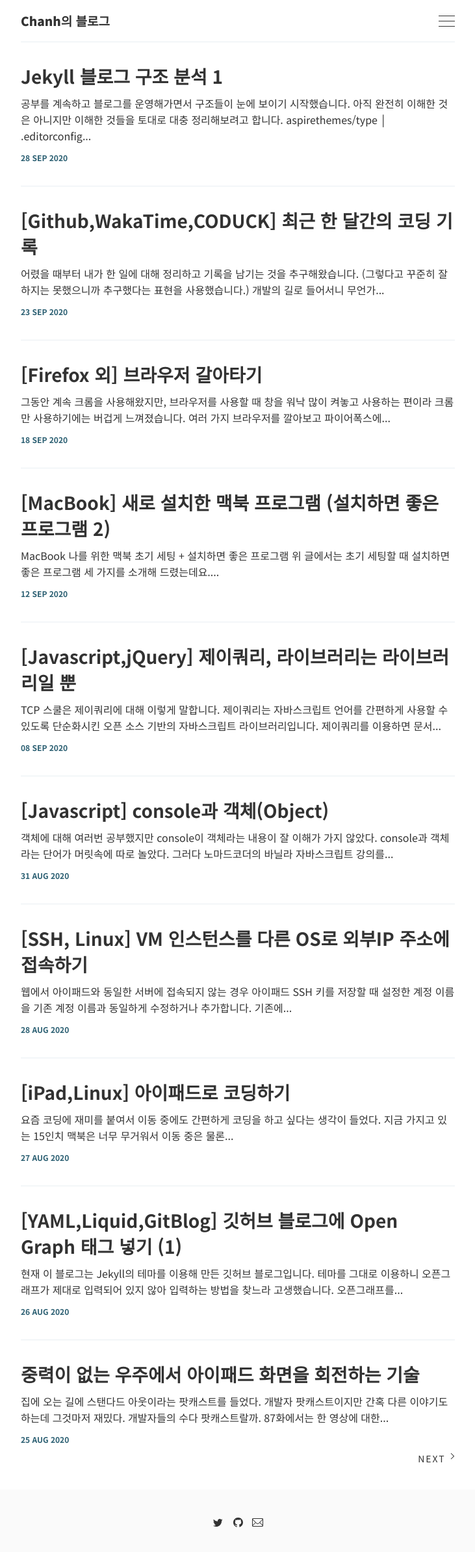
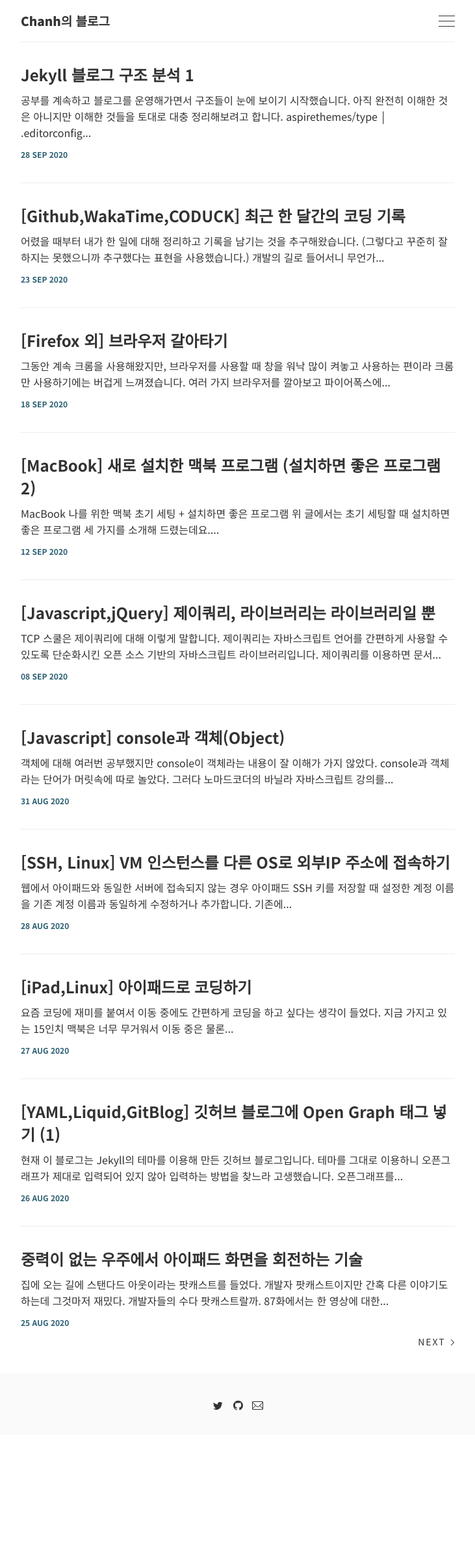
Before and after one commit to seochanh/seochanh.github.io, a Jekyll site: the page built from index.html, in a window 1280 px wide. Shown: the whole page at 65% size, without its empty margins (274-1005 px from the left). Built offline with Jekyll 4.4.1, drawn with Linux system fonts in a browser that asks for light colours; the list of posts is cut into pages by our own code; after the commit the page ends 2209 px from its top, so only the background shows below that.

Commit message:
단순 수정

```diff
--- a/_sass/components/_pagination.scss
+++ b/_sass/components/_pagination.scss
@@ -31,10 +31,12 @@
 
     &--prev {
       left: - half($base-spacing-unit);
+      top: 5px;
     }
 
     &--next {
       right: - half($base-spacing-unit);
+      top: 5px;
     }
   }
 }
--- a/_sass/components/_post-card.scss
+++ b/_sass/components/_post-card.scss
@@ -24,7 +24,7 @@
     transition: $global-transition;
 
     @include mq($from: tablet) {
-      font-size: double($font-size-small);
+      font-size: double($font-size-tiny);
     }
   }
 
```
